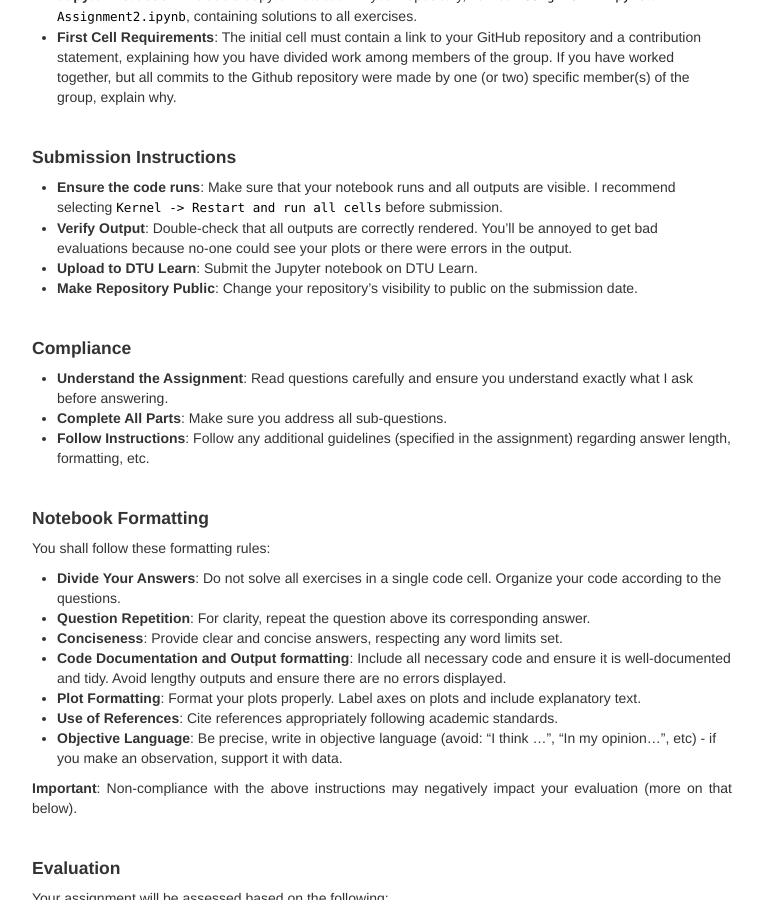
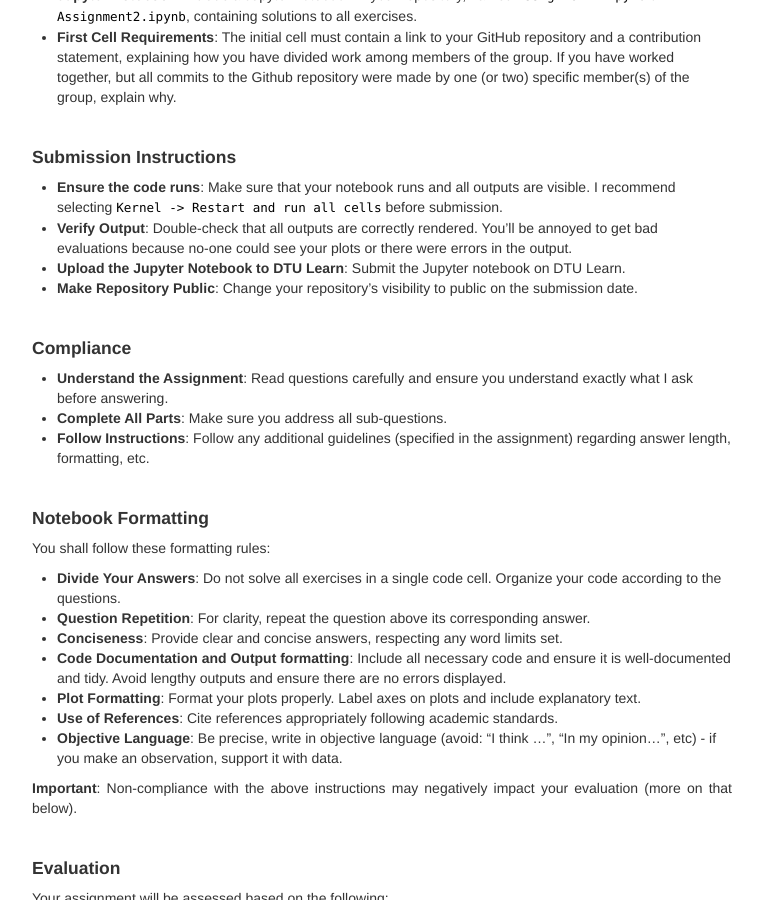
Before and after one commit to Simo067m/comsocsci2024, a Jekyll site: the page built from docs/assignments.md, in a window 1280 px wide and 900 px high, scrolled down 1129 px. Shown: the whole window, without its empty margins (258-1021 px from the left). Built offline with Jekyll 4.4.1, drawn with Linux system fonts in a browser that asks for light colours.

Commit message:
small changes

```diff
--- a/docs/assignments.md
+++ b/docs/assignments.md
@@ -61,7 +61,7 @@ Follow carefully the instructions below to ensure your work is correctly submitt
 
 - **Ensure the code runs**: Make sure that your notebook runs and all outputs are visible. I recommend selecting `Kernel -> Restart and run all cells` before submission.
 - **Verify Output**: Double-check that all outputs are correctly rendered. You'll be annoyed to get bad evaluations because no-one could see your plots or there were errors in the output.
-- **Upload to DTU Learn**: Submit the Jupyter notebook on DTU Learn.
+- **Upload the Jupyter Notebook to DTU Learn**: Submit the Jupyter notebook on DTU Learn.
 - **Make Repository Public**: Change your repository's visibility to public on the submission date.
 
 
```
